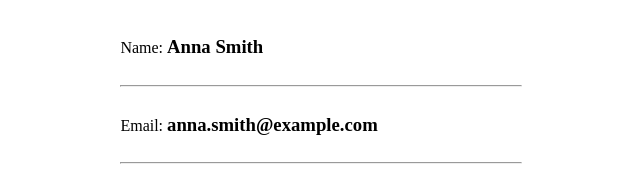
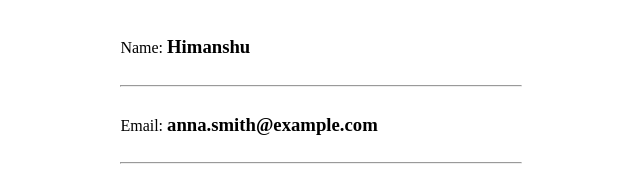
Before and after one commit to SR-Rajput/jenkins-pip-node, a website: page index.html in a window 1280 px wide. Shown: the part 388-576 px from the top of the page, 14-654 px from the left. Drawn offline with Linux system fonts and the light colour scheme; no server answers.

Commit message:
Update index.html

```diff
--- a/index.html
+++ b/index.html
@@ -100,7 +100,7 @@
     <div class='container' id='container'>
         <h1>User profile</h1>
         <img src='profile-picture' alt="user-profile">
-        <span>Name: </span><h3 id='name'>Anna Smith</h3>
+        <span>Name: </span><h3 id='name'>Himanshu</h3>
         <hr />
         <span>Email: </span><h3 id='email'>anna.smith@example.com</h3>
         <hr />
```
